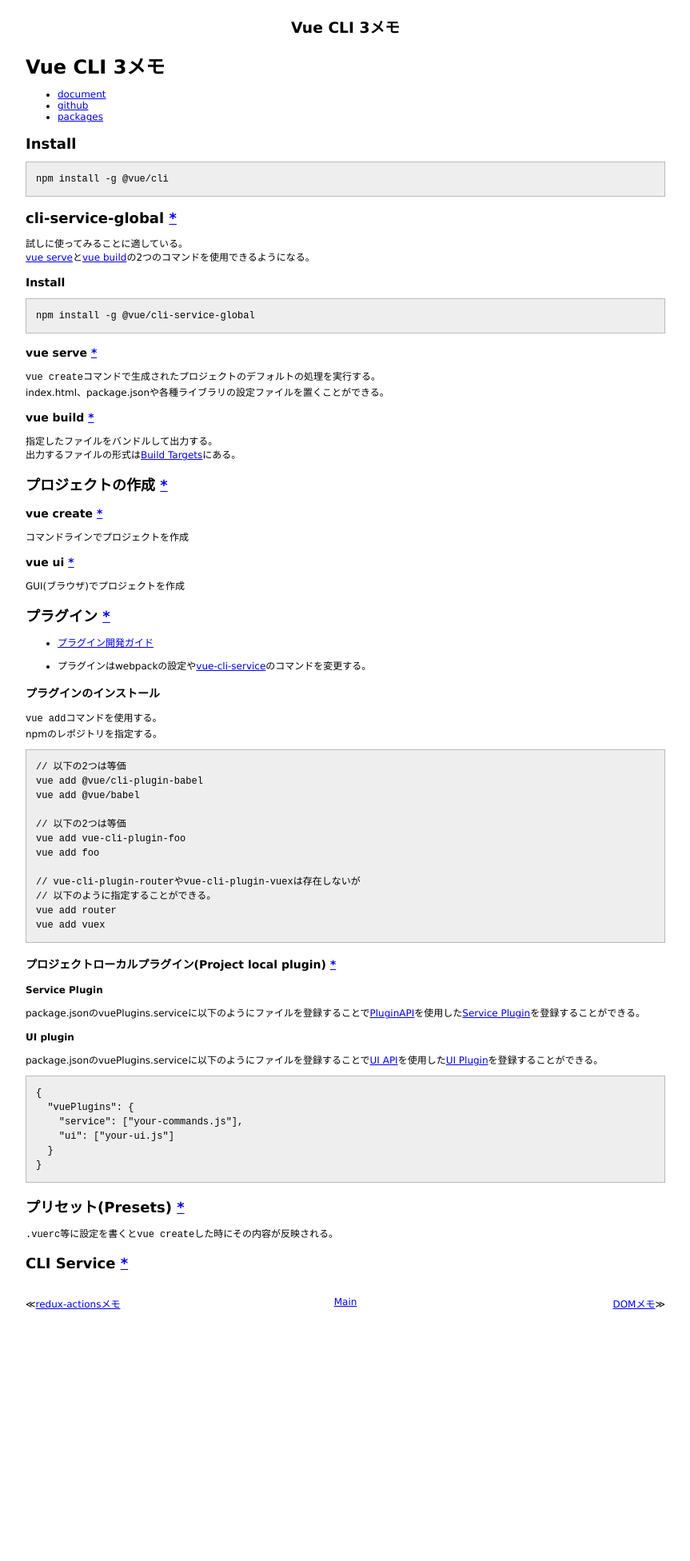
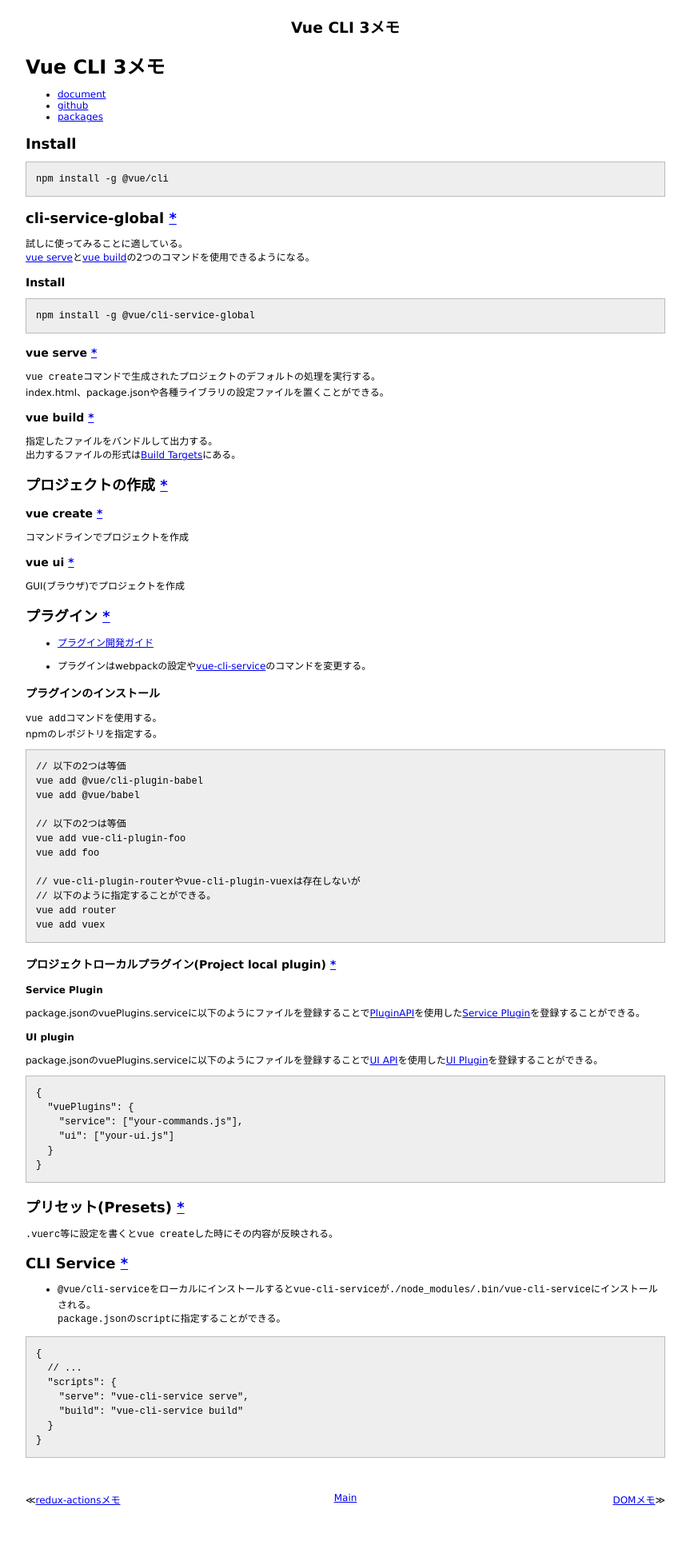
Before and after one commit to 38elements/38elements.github.com, a Jekyll site: the page built from _posts/2018-09-01-vue-cli-3.md, in a window 1280 px wide. Shown: the whole page at 80% size, without its empty margins (208-1071 px from the left). Built offline with Jekyll 4.4.1, drawn with Linux system fonts in a browser that asks for light colours; before the commit the page ends 1707 px from its top, so only the background shows below that.

Commit message:
Update 2018-09-01-vue-cli-3.md

````diff
--- a/_posts/2018-09-01-vue-cli-3.md
+++ b/_posts/2018-09-01-vue-cli-3.md
@@ -95,3 +95,16 @@ package.jsonのvuePlugins.serviceに以下のようにファイルを登録す
 `.vuerc`等に設定を書くと`vue create`した時にその内容が反映される。
 
 ## CLI Service [\*](https://cli.vuejs.org/guide/cli-service.html#cli-service)
+
+* `@vue/cli-service`をローカルにインストールすると`vue-cli-service`が`./node_modules/.bin/vue-cli-service`にインストールされる。
+`package.json`の`script`に指定することができる。
+
+```
+{
+  // ...
+  "scripts": {
+    "serve": "vue-cli-service serve",
+    "build": "vue-cli-service build"
+  }
+}
+```
````
